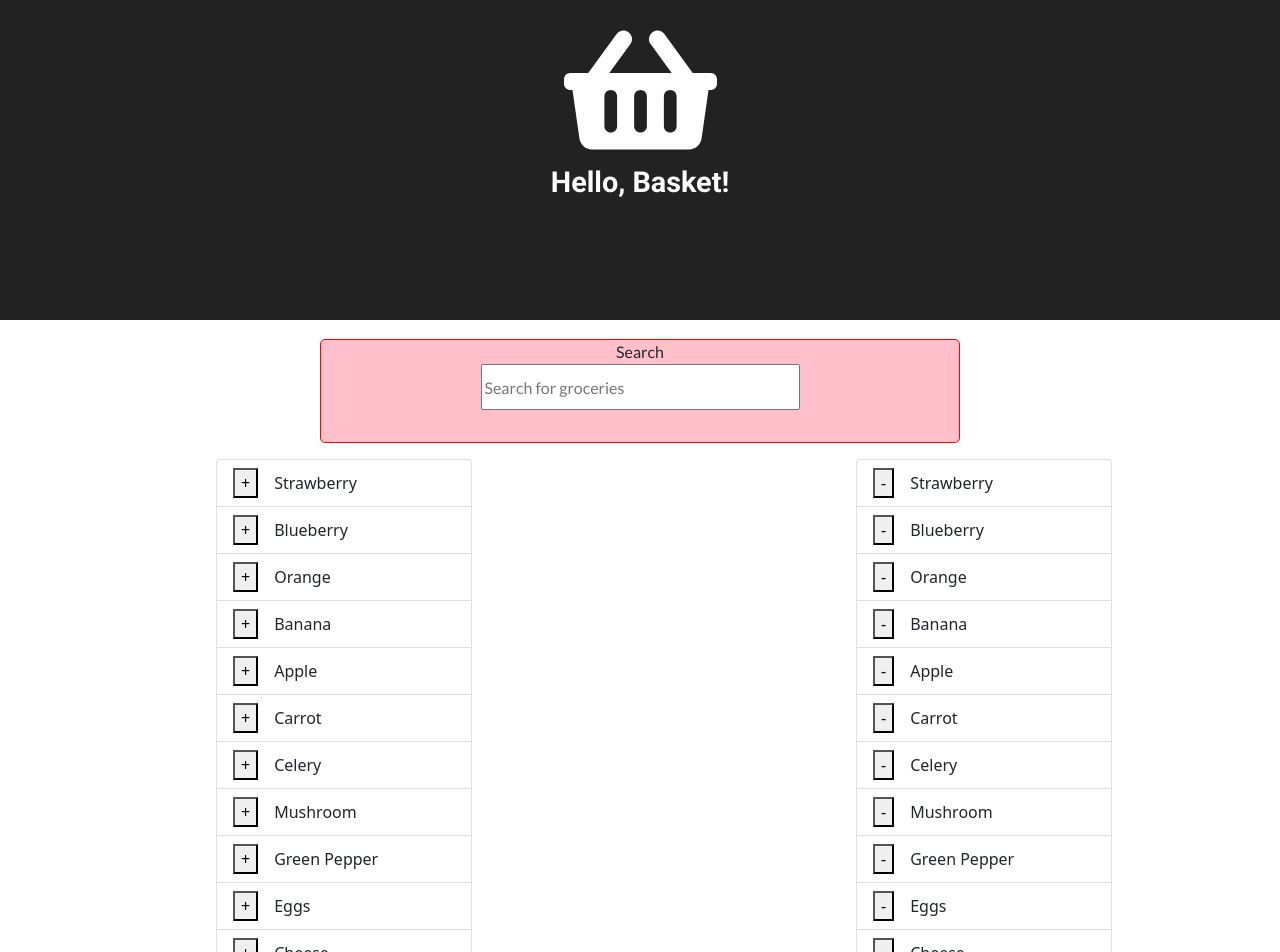
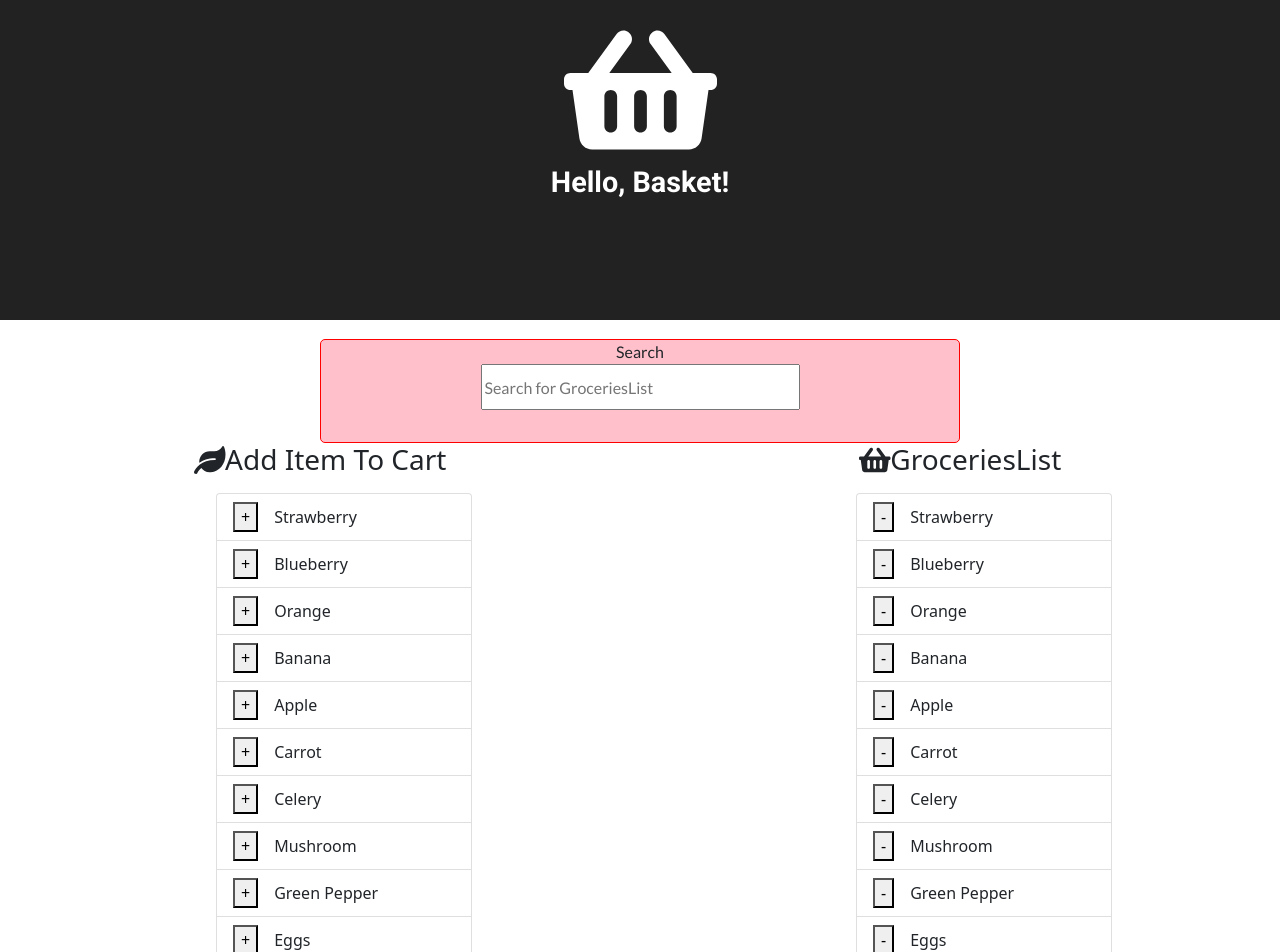
Before and after one commit to zivserphos/react-excersices, a React (Create React App) app: page / in a window 1280 px wide. Shown: the top 952 px of the page. Built offline with nearby package versions, Linux system fonts and the light colour scheme.

Commit message:
separated into more components

```diff
--- a/src/App.js
+++ b/src/App.js
@@ -1,7 +1,7 @@
 /* eslint-disable no-unused-vars */
 import Footer from "./components/Footer/Footer";
 import Header from "./components/Header/Header";
-import Main from "./components/main/main";
+import Main from "./components/main/Main";
 import "bootstrap/dist/css/bootstrap.min.css";
 
 function App() {
--- /dev/null
+++ b/src/components/main/AddItem.js
@@ -0,0 +1,21 @@
+import React, { Component } from "react";
+import GroceriesList from "./GroceriesList";
+import { FontAwesomeIcon } from "@fortawesome/react-fontawesome";
+import { faLeaf } from "@fortawesome/free-solid-svg-icons";
+import "./main.scss";
+
+class AddItemToBasket extends Component {
+  render() {
+    return (
+      <div>
+        <h3>
+          <FontAwesomeIcon icon={faLeaf} />
+          Add Item To Cart
+        </h3>
+        <GroceriesList addOrRemoveOne={false} />;
+      </div>
+    );
+  }
+}
+
+export default AddItemToBasket;
--- a/src/components/main/Basket.js
+++ b/src/components/main/Basket.js
@@ -1,5 +1,7 @@
 import React, { Component } from "react";
-import Groceries from "./groceries";
+import GroceriesList from "./GroceriesList";
+import { FontAwesomeIcon } from "@fortawesome/react-fontawesome";
+import { faShoppingBasket } from "@fortawesome/free-solid-svg-icons";
 import "./main.scss";
 
 class Basket extends Component {
@@ -21,7 +23,15 @@ class Basket extends Component {
   }
 
   render() {
-    return <Groceries basket={"basket"} addOrRemoveOne={true} />;
+    return (
+      <div>
+        <h3>
+          <FontAwesomeIcon icon={faShoppingBasket} />
+          GroceriesList
+        </h3>
+        <GroceriesList basket={"basket"} addOrRemoveOne={true} />;
+      </div>
+    );
   }
 }
 
--- a/src/components/main/groceries.js
+++ b/src/components/main/GroceriesList.js
@@ -1,7 +1,7 @@
 import React, { Component } from "react";
 import "./main.scss";
 
-class Groceries extends Component {
+class GroceriesList extends Component {
   // eslint-disable-next-line no-useless-constructor
   constructor(props) {
     super(props);
@@ -22,7 +22,7 @@ class Groceries extends Component {
         "Chicken",
       ],
       classItem: this.props.basket || "",
-      addOrRemoveOne: !this.props.addOrRemoveOne,
+      addOrRemoveOne: this.props.addOrRemoveOne,
     };
   }
   render() {
@@ -61,23 +61,16 @@ class Button extends Component {
   constructor(props) {
     super(props);
     this.state = {
-      addOrRemoveOne: !this.props.addOrRemoveOne,
+      addOrRemoveOne: this.props.addOrRemoveOne,
     };
   }
   render() {
     return (
       <button className="button">
-        {" "}
         {this.state.addOrRemoveOne ? "-" : "+"}
       </button>
     );
   }
 }
 
-export default Groceries;
-
-// function addToBasket(event) {
-//   this.setState((prevState) => ({
-//     basket: prevState.basket.push(event.target.value),
-//   }));
-// }
+export default GroceriesList;
--- a/src/components/main/main.js
+++ b/src/components/main/main.js
@@ -1,8 +1,7 @@
 import React, { Component } from "react";
-import { FontAwesomeIcon } from "@fortawesome/react-fontawesome";
-import { faShoppingBasket } from "@fortawesome/free-solid-svg-icons";
 import "./main.scss";
-import Groceries from "./groceries";
+import GroceriesList from "./GroceriesList";
+import AddItemToBasket from "./AddItem";
 import Basket from "./Basket";
 
 class Main extends Component {
@@ -15,10 +14,10 @@ class Main extends Component {
       <div id="main">
         <div id="search">
           Search
-          <input placeholder="Search for groceries" id="searchBar" />
+          <input placeholder="Search for GroceriesList" id="searchBar" />
         </div>
-        <div id="groceriesShopping">
-          <Groceries />
+        <div id="GroceriesListShopping">
+          <AddItemToBasket />
           <Basket />
         </div>
       </div>
--- a/src/components/main/main.scss
+++ b/src/components/main/main.scss
@@ -34,11 +34,11 @@
     justify-content: space-around;
 }
 
-#groceriesShopping {
+#GroceriesListShopping {
     justify-content: space-around;
     display: flex;
 }
 
-.basket {
-    justify-content: right;
+h3 {
+    text-align: center;
 }
```
Also changed, not shown: 1 other file (tests, documents, lock files or other folders).
